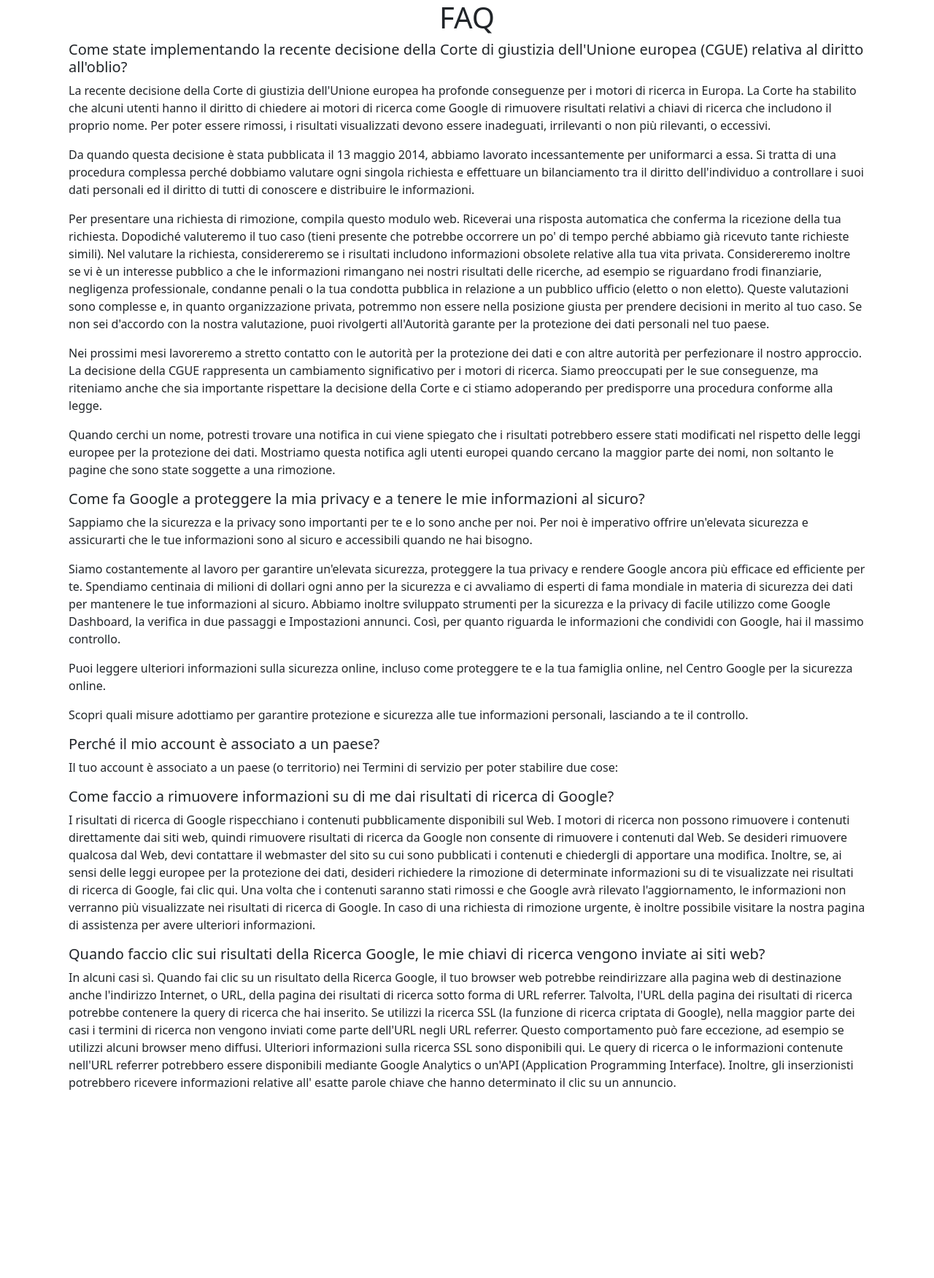
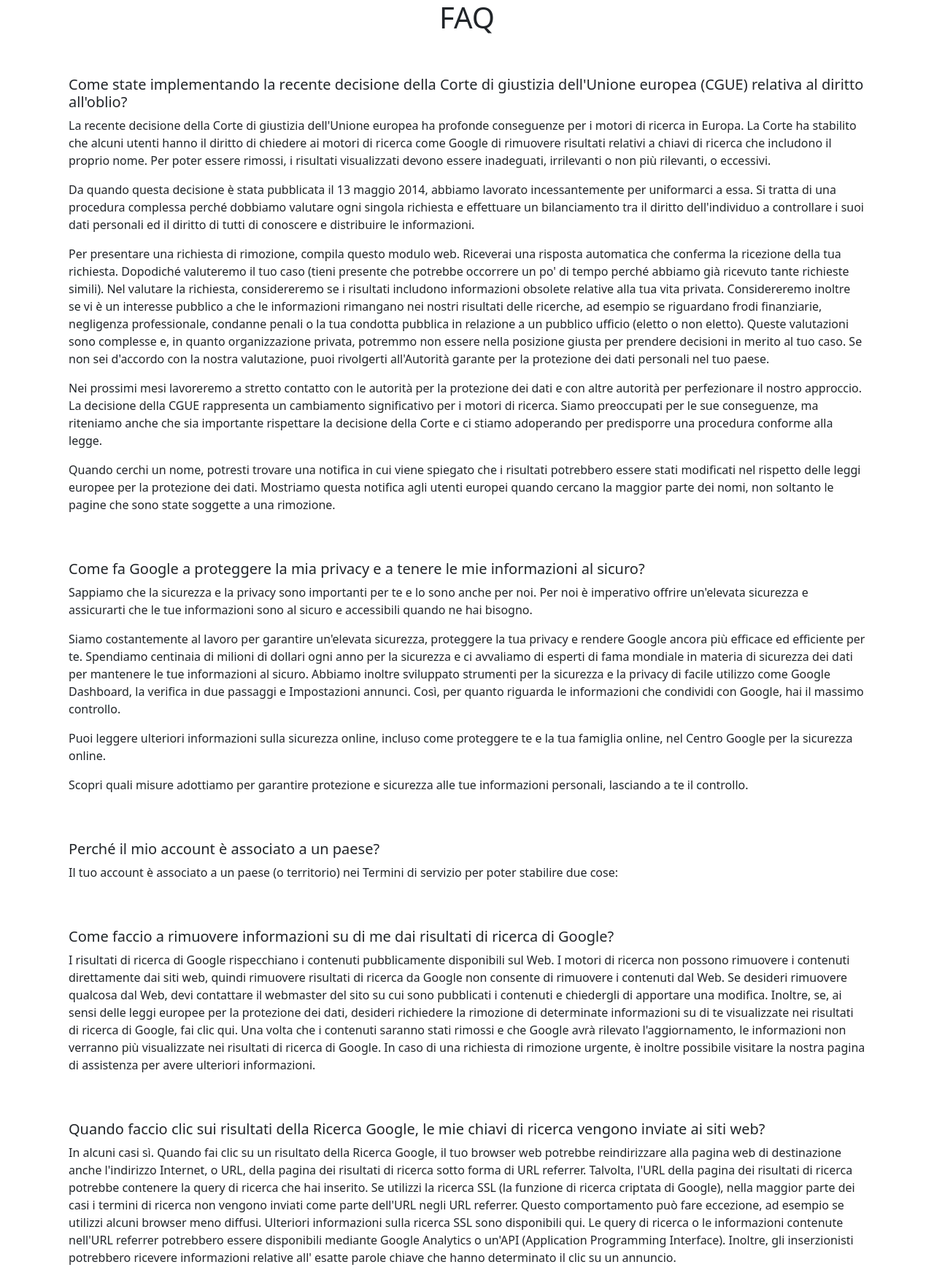
Before and after one commit to Pacciatore/php-google-faq, a PHP site: page / in a window 1280 px wide. Shown: the whole page at 73% size. Before the commit the page ends 1494 px from the top, so only its background shows below. Run offline with PHP 8.4, Linux system fonts and the light colour scheme.

Commit message:
raggruppamento domande in div

```diff
--- a/index.php
+++ b/index.php
@@ -70,6 +70,8 @@ $faq = [
 
             foreach ($faq as $faqElement) { ?>
 
+                <div class="faqElement pt-5">
+
                     <h5><?= $faqElement['question'] ?></h5>
 
                     <?php
@@ -79,6 +81,8 @@ $faq = [
                     <?php
                     }
                     ?>
+
+                </div>
 
             <?php
             } ?>
```
Lines whose indentation alone changed are shown as unchanged.
